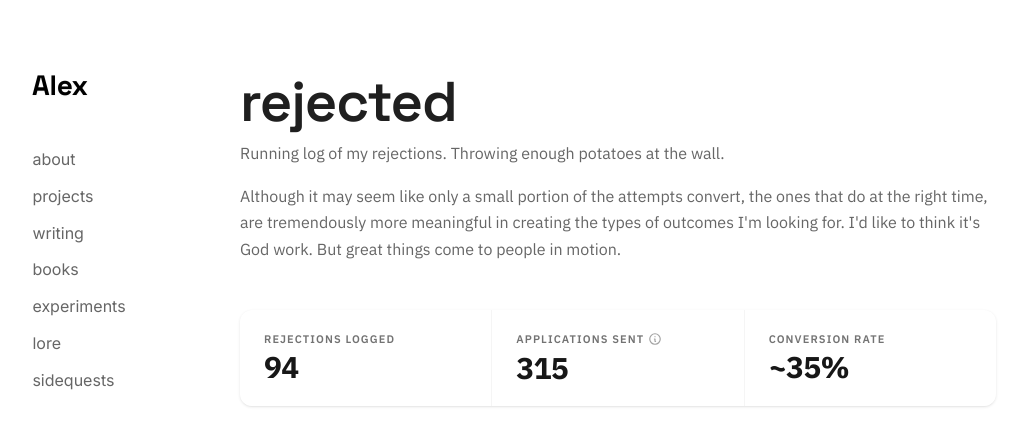
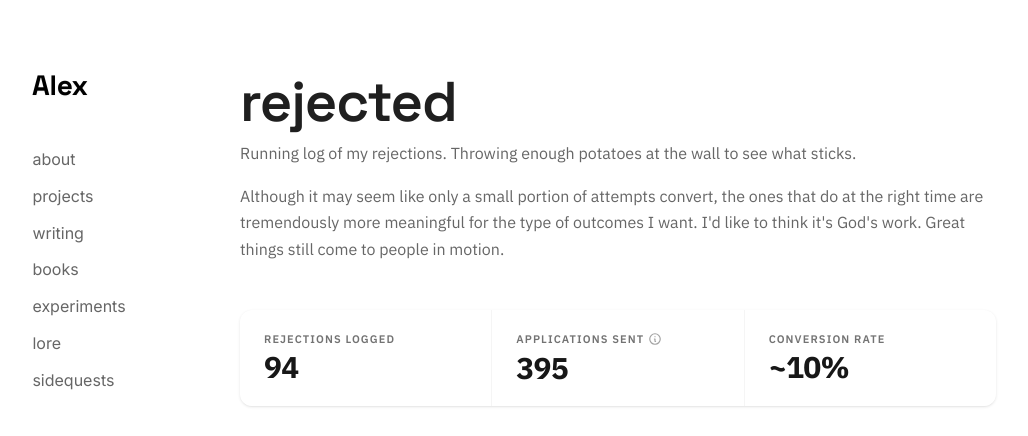
Before and after one commit to alexshibu1/alexshibu.com, a Next.js app: page /rejected in a window 1280 px wide. Shown: the top 436 px of the page, without its empty margins (48-1076 px from the left). Built offline with nearby package versions, Linux system fonts and the light colour scheme.

Commit message:
changes to rejected

```diff
--- a/app/rejected/RejectionStats.tsx
+++ b/app/rejected/RejectionStats.tsx
@@ -2,11 +2,11 @@
 
 import { useState } from "react";
 
-const APPLICATIONS_SENT = 315;
 const TOOLTIP_TEXT = "The majority were ghosted.";
 
 export default function RejectionStats({
   rejectionsLogged,
+  applicationsSentComputed,
   conversionRate,
 }: {
   rejectionsLogged: number;
@@ -75,7 +75,7 @@ export default function RejectionStats({
           </span>
         </span>
         <span className="text-sm sm:text-3xl font-bold tabular-nums text-neutral-900 tracking-tight truncate">
-          {APPLICATIONS_SENT}
+          {applicationsSentComputed}
         </span>
       </div>
       <div className="bg-white rounded-r-xl rounded-l-none px-2 py-2 sm:px-6 sm:py-5 flex flex-row sm:flex-col gap-1.5 sm:gap-0.5 justify-center items-center sm:items-start min-w-0">
--- a/app/rejected/page.tsx
+++ b/app/rejected/page.tsx
@@ -6,7 +6,7 @@ import ReactMarkdown from "react-markdown";
 import RejectionStats from "./RejectionStats";
 import { sectionMetadata } from "../lib/seo";
 
-const TARGET_CONVERSION_RATE = 35; // (applications sent - rejections) / applications sent
+const TARGET_CONVERSION_RATE = 10; // (applications sent - rejections) / applications sent
 
 export const metadata: Metadata = sectionMetadata(
   "Rejected",
@@ -39,25 +39,22 @@ function getRejectionMarkdown(): string | null {
 export default function RejectedPage() {
   const rejectionContent = getRejectionMarkdown();
   const rejectionsLogged = countScreenshotsInMarkdown(rejectionContent);
-  // applications sent so conversion rate = target: (sent - rejections) / sent => sent = rejections / (1 - rate)
-  const applicationsSent =
-    rejectionsLogged > 0
-      ? Math.round(rejectionsLogged / (1 - TARGET_CONVERSION_RATE / 100))
-      : 400;
+  const applicationsSent = 395;
   const conversionRate = `~${TARGET_CONVERSION_RATE}%`;
 
   return (
     <main className="page-content">
       <h1 className="hero-heading">rejected</h1>
       <p className="hero-subline">
-        Running log of my rejections. Throwing enough potatoes at the wall.
+        Running log of my rejections. Throwing enough potatoes at the wall to
+        see what sticks.
       </p>
 
       <p className="mb-4 sm:mb-6">
-        Although it may seem like only a small portion of the attempts convert,
-        the ones that do at the right time, are tremendously more meaningful in
-        creating the types of outcomes I&apos;m looking for. I&apos;d like to
-        think it&apos;s God work. But great things come to people in motion.
+        Although it may seem like only a small portion of attempts convert, the
+        ones that do at the right time are tremendously more meaningful for the
+        type of outcomes I want. I&apos;d like to think it&apos;s God&apos;s
+        work. Great things still come to people in motion.
       </p>
 
       <RejectionStats
```
